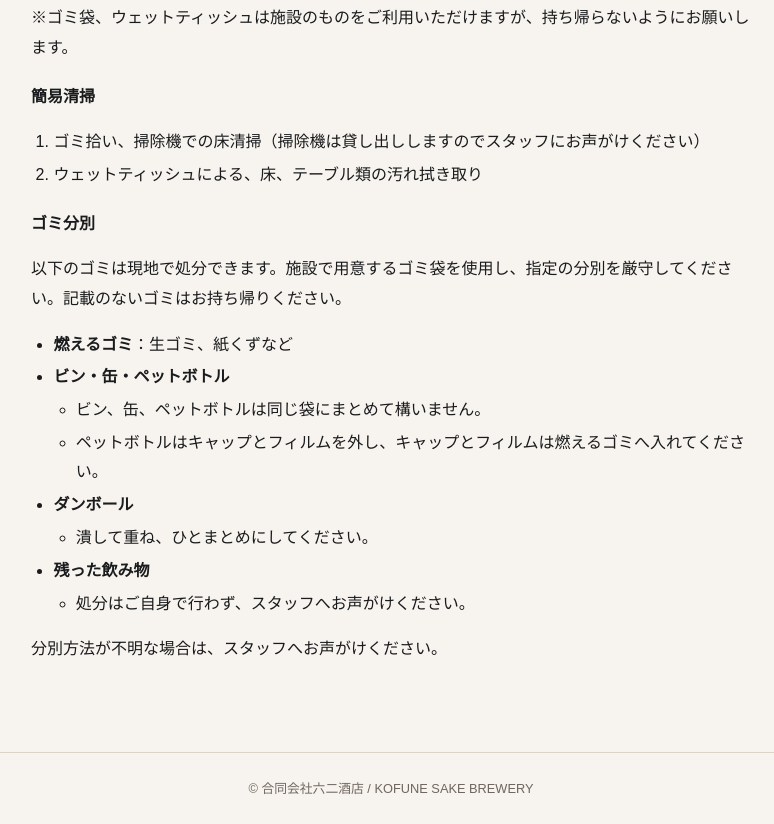
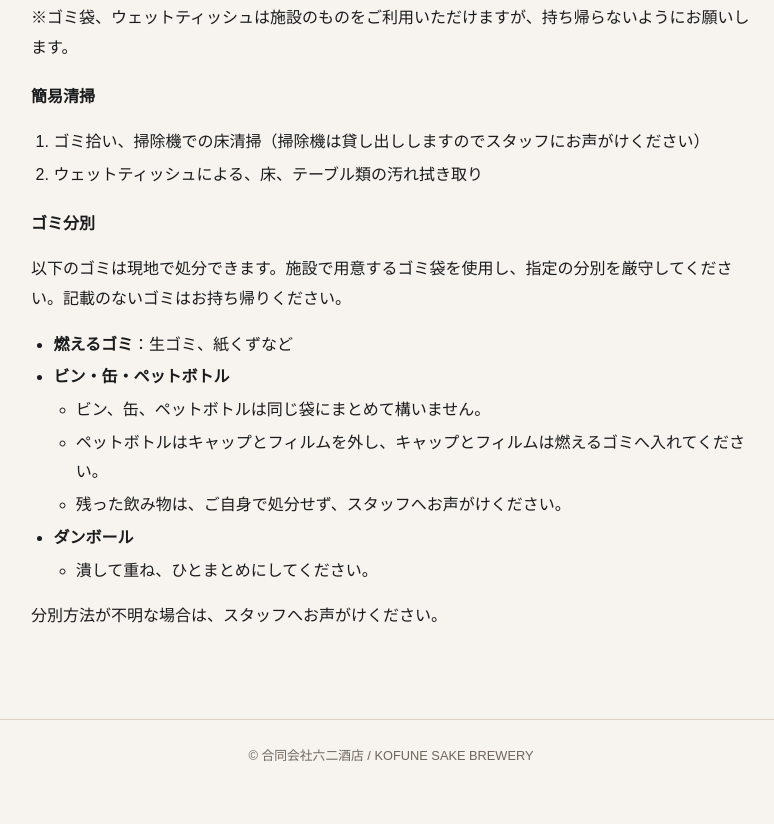
Before and after one commit to mu62/kanpan-site, a plain HTML site: page docs/guide.html in a window 1280 px wide. Shown: the part 2069-2893 px from the top of the page, without its empty margins (249-1023 px from the left). After the commit the page ends 2861 px from the top, so only its background shows below. Drawn offline with nearby package versions, Linux system fonts and the light colour scheme.

Commit message:
ご利用ガイド：残った飲み物の案内をビン・缶・ペットボトルの項目に移動
Co-Authored-By: Claude Sonnet 5.5 <noreply@anthropic.com>
Claude-Session: https://claude.ai/code/session_01FwjmQa8q1NNR2KcJbSBGd9

```diff
--- a/docs/guide.html
+++ b/docs/guide.html
@@ -67,14 +67,11 @@
 <li><strong>ビン・缶・ペットボトル</strong><ul>
 <li>ビン、缶、ペットボトルは同じ袋にまとめて構いません。</li>
 <li>ペットボトルはキャップとフィルムを外し、キャップとフィルムは燃えるゴミへ入れてください。</li>
+<li>残った飲み物は、ご自身で処分せず、スタッフへお声がけください。</li>
 </ul>
 </li>
 <li><strong>ダンボール</strong><ul>
 <li>潰して重ね、ひとまとめにしてください。</li>
-</ul>
-</li>
-<li><strong>残った飲み物</strong><ul>
-<li>処分はご自身で行わず、スタッフへお声がけください。</li>
 </ul>
 </li>
 </ul>
```
Also changed, not shown: 1 other file.
